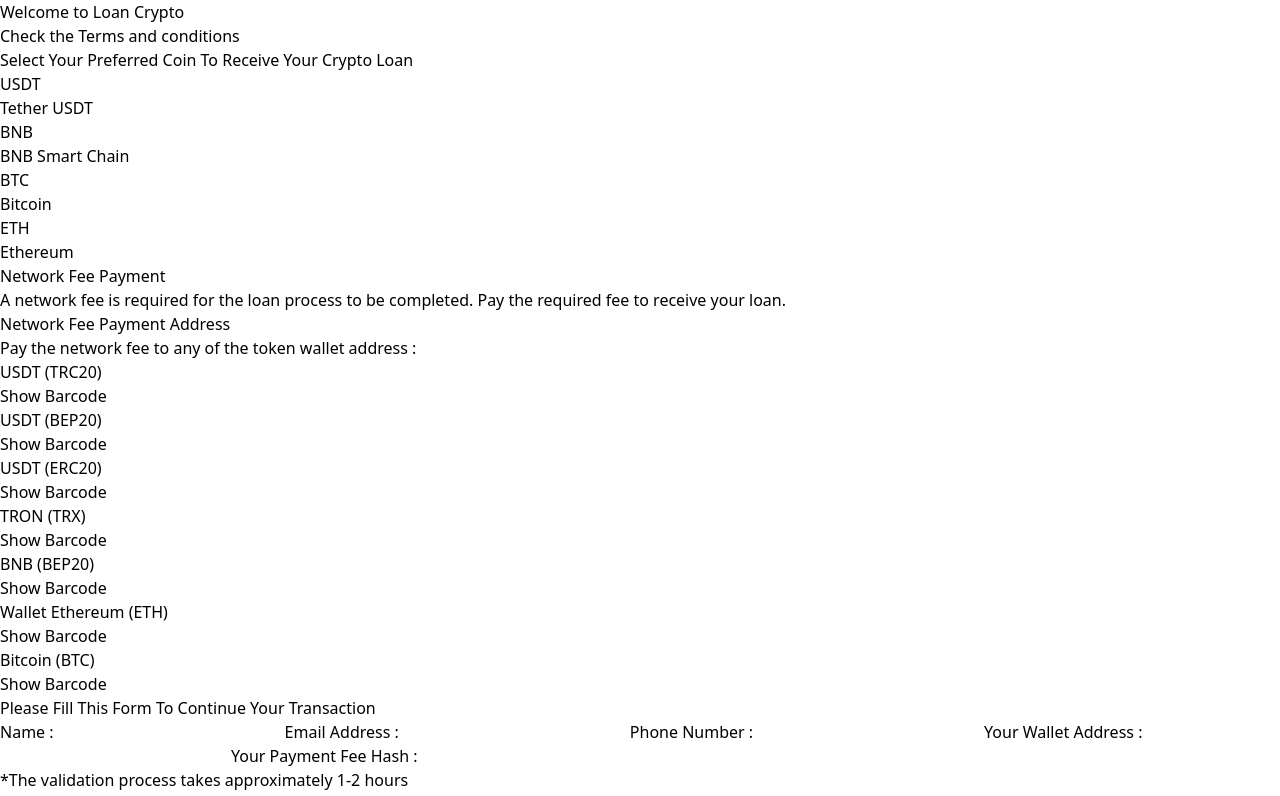
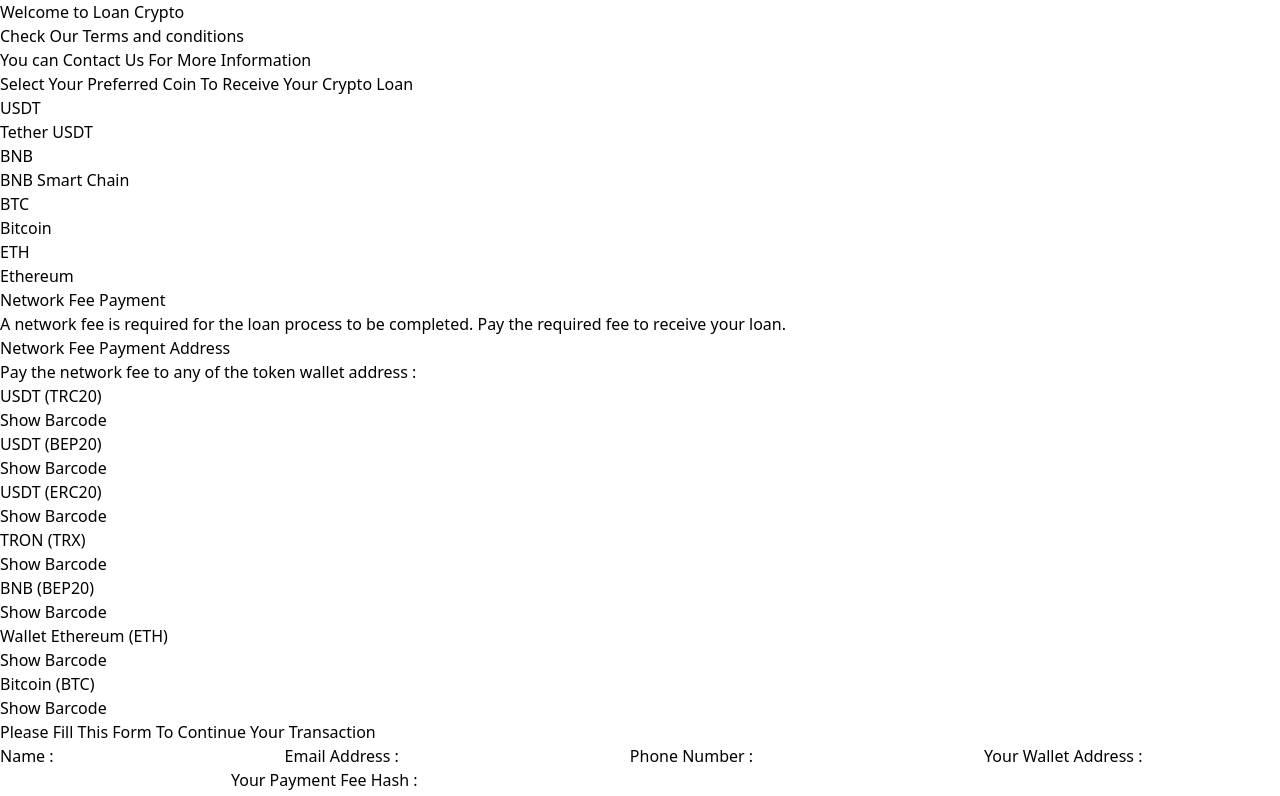
Before and after one commit to Mudapedia/frontend-loan-crypto, a React (Vite) app: page / in a window 1280 px wide. Shown: the top 796 px of the page. Built offline with nearby package versions, Linux system fonts and the light colour scheme.

Commit message:
fix copywriting & button layout

```diff
--- a/src/components/ButtonsMenu.jsx
+++ b/src/components/ButtonsMenu.jsx
@@ -25,7 +25,7 @@ const ButtonsMenu = ({
           );
         })}
       </div>
-      <div className="bg-white fixed py-5 bottom-4 rounded-b-md left-[50%] translate-x-[-50%] w-[350px] md:w-[560px] flex justify-center">
+      <div className="bg-white fixed py-5 bottom-4 rounded-b-md left-[50%] translate-x-[-50%] w-[350px] md:w-[620px] flex justify-center">
         <button
           className="py-4 bg-red-400 rounded-md text-center text-white font-semibold cursor-pointer w-[80%]"
           onClick={() => {
--- a/src/pages/Home.jsx
+++ b/src/pages/Home.jsx
@@ -4,6 +4,7 @@ import Term from "../components/Term";
 import NetworkPaymentModal from "../components/NetworkPaymentModal";
 import ButtonKontak from "../components/ButtonKontak";
 import { HelmetProvider, Helmet } from "react-helmet-async";
+import { Link } from "react-router-dom";
 
 const Home = () => {
   const [showTerm, setShowTerm] = useState(false);
@@ -111,11 +112,11 @@ const Home = () => {
           <title>Home</title>
         </Helmet>
         <section className="relative flex justify-center h-[100svh] bg-black bg-[url('https://i.pinimg.com/originals/35/58/0d/35580d64b9b883fd0e0678595fc2aefd.gif')] bg-cover bg-no-repeat px-5 py-4">
-          <section className="relative bg-white py-14 px-8 max-w-[640px] rounded-lg flex flex-col gap-5 items-center mx-auto max-h-screen overflow-x-auto scrollbar-hide">
+          <section className="relative bg-white py-14 px-8 w-[640px] rounded-lg flex flex-col gap-5 items-center mx-auto max-h-screen overflow-x-auto scrollbar-hide">
             <div className="text-center">
               <h1>Welcome to Loan Crypto</h1>
               <p>
-                Check the{" "}
+                Check Our{" "}
                 <span
                   className="text-blue-500 cursor-pointer"
                   onClick={() => {
@@ -125,7 +126,8 @@ const Home = () => {
                   Terms and conditions
                 </span>
               </p>
-              <p>{heading}</p>
+              <p>You can <Link to={"/contact"}><span className="text-blue-500 cursor-pointer">Contact Us</span></Link> For More Information</p>
+              <p className="mt-5 md:mt-10">{heading}</p>
             </div>
             <div className="w-full">
               {showNominal == true ? (
@@ -141,7 +143,7 @@ const Home = () => {
                           setNominal(value.nominal);
                           setShowNominal(true);
                           setHeading("Select How Much Loan You Want To Get");
-                          setCryptoLoan(value.nama.join(" "));
+                          setCryptoLoan(value.nama[0]);
                         }}
                       >
                         <p>{value.nama[0]}</p>
@@ -177,7 +179,7 @@ const Home = () => {
 
             <Term showTerm={showTerm} setShowTerm={setShowTerm} />
 
-            <ButtonKontak />
+            {/* <ButtonKontak /> */}
           </section>
         </section>
       </HelmetProvider>
```
